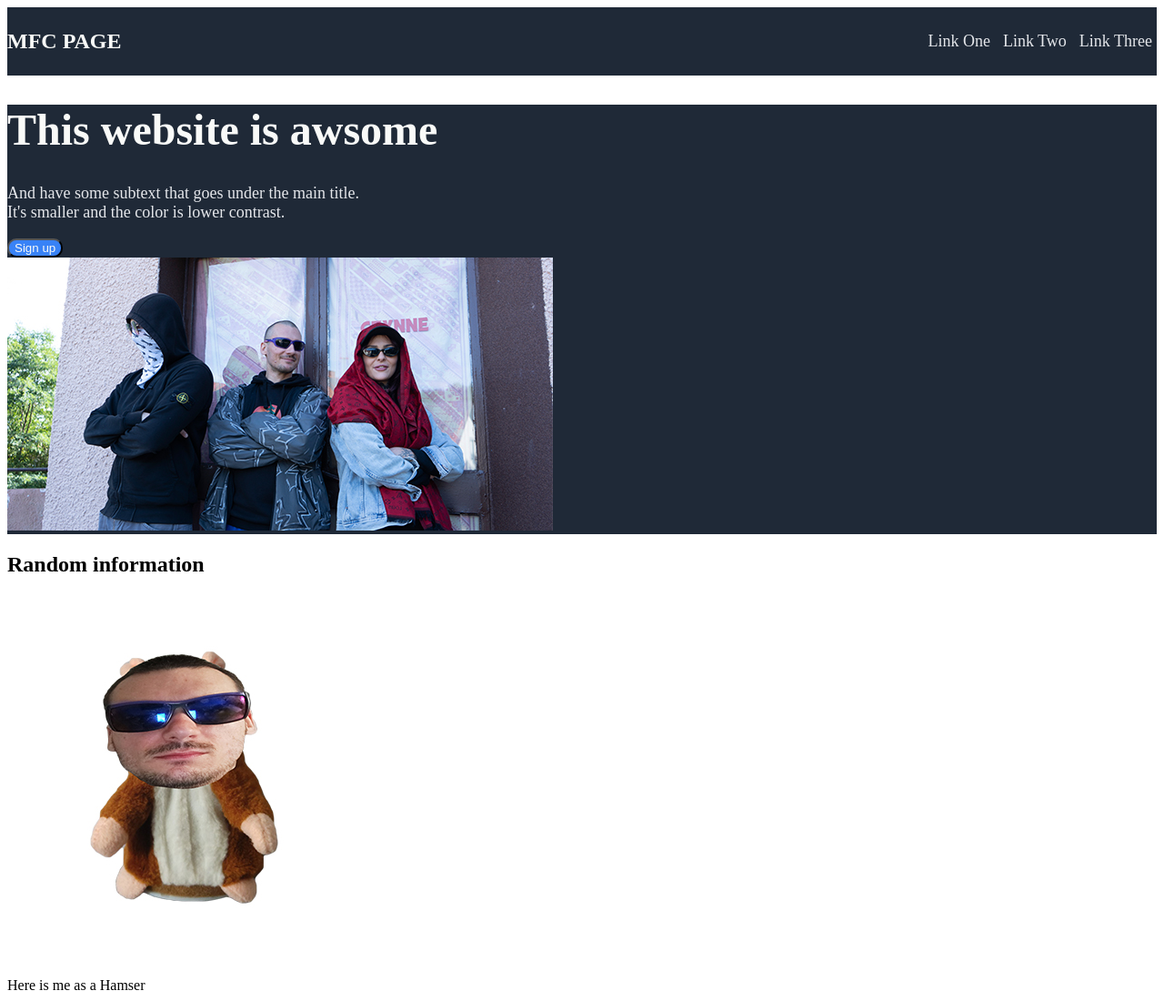
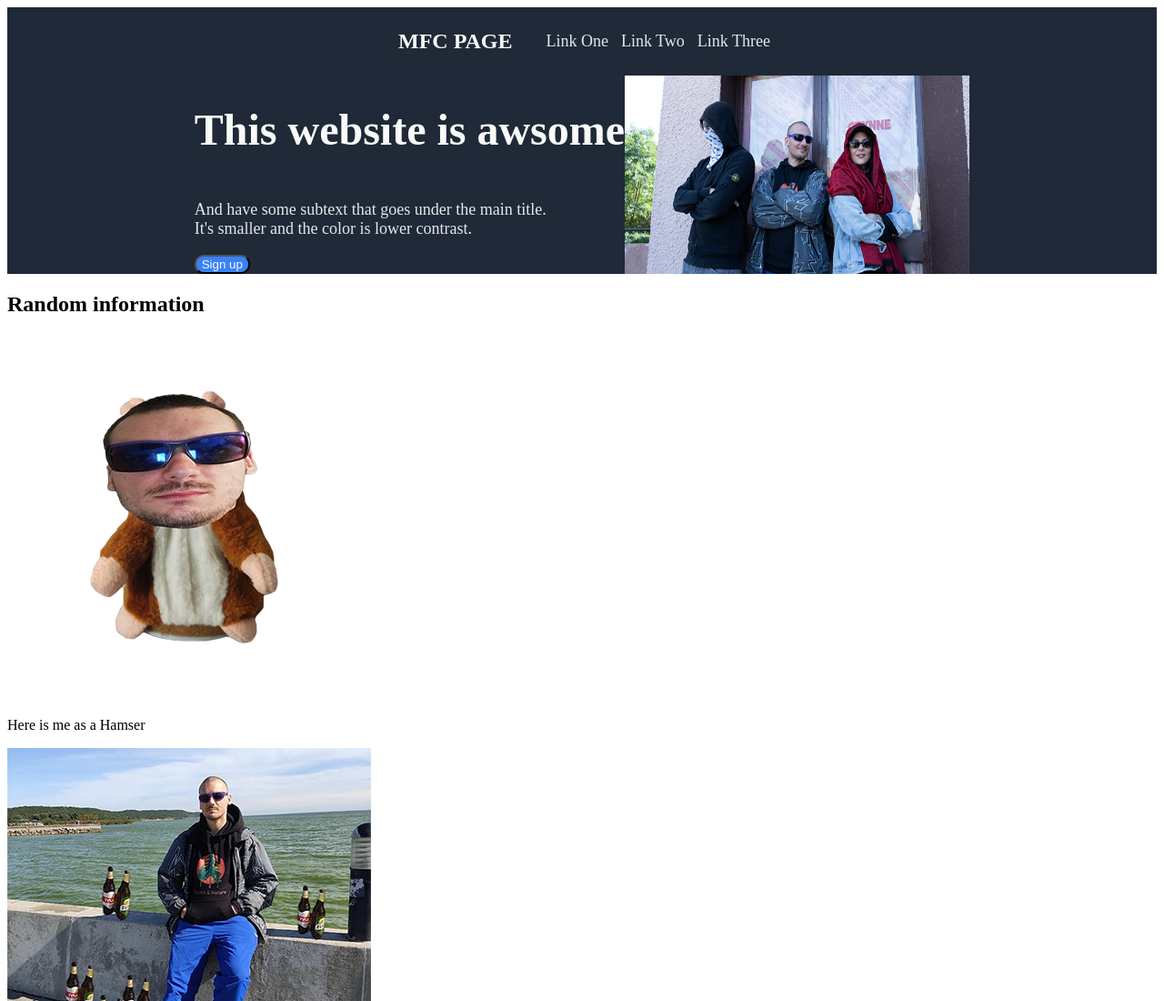
Before and after one commit to mfcuser/mfc-landing-page, a plain HTML site: page index.html in a window 1280 px wide. Shown: the top 1100 px of the page at 91% size. Drawn offline with Linux system fonts and the light colour scheme.

Commit message:
Center upper page part

```diff
--- a/styles.css
+++ b/styles.css
@@ -5,6 +5,9 @@
     display: flex;
     justify-content: space-between;
     align-items: center;
+    padding-left: 430px;
+    padding-right: 420px;
+    flex-shrink: 0;
 }
 
 .header h3 {
@@ -23,6 +26,16 @@
 
 .awsome-website {
     background-color: #1f2937;
+    display: flex;
+    justify-content: center;
+
+
+}
+
+.awsome-info {
+    display: flex;
+    flex-direction: column;
+    align-items: flex-start;
 }
 
 .awsome-info h1 {
@@ -43,3 +56,10 @@
 
 
 }
+
+.awsome-website img {
+    width: 30%;
+    height: auto;
+}
+
+/* info page part */
```
